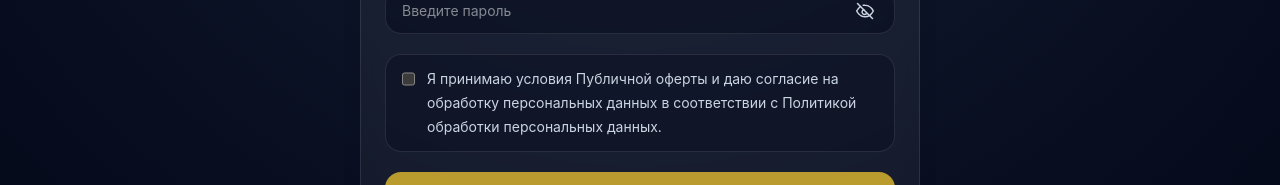
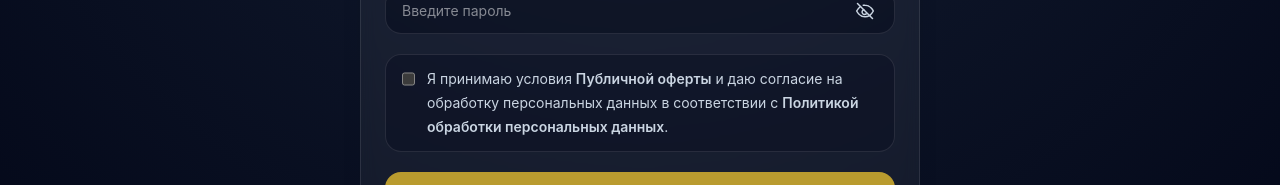
Before and after one commit to Kelevra99/ozon_rewiew_frontend, a Next.js app: page /register in a window 1280 px wide. Shown: the part 413-598 px from the top of the page. Built offline with nearby package versions, Linux system fonts and the light colour scheme; no server answers.

Commit message:
Improve legal links visibility and add register button on legal pages

```diff
--- a/src/app/(public)/register/page.tsx
+++ b/src/app/(public)/register/page.tsx
@@ -178,11 +178,17 @@ export default function RegisterPage() {
               />
               <span>
                 Я принимаю условия{' '}
-                <Link href="/offer" className="text-amber-200 underline underline-offset-4">
+                <Link
+                  href="/offer"
+                  className="font-semibold text-sky-300 underline underline-offset-4 transition hover:text-sky-200"
+                >
                   Публичной оферты
                 </Link>{' '}
                 и даю согласие на обработку персональных данных в соответствии с{' '}
-                <Link href="/privacy" className="text-amber-200 underline underline-offset-4">
+                <Link
+                  href="/privacy"
+                  className="font-semibold text-sky-300 underline underline-offset-4 transition hover:text-sky-200"
+                >
                   Политикой обработки персональных данных
                 </Link>.
               </span>
--- a/src/components/site/legal-page-layout.tsx
+++ b/src/components/site/legal-page-layout.tsx
@@ -23,6 +23,9 @@ export function LegalPageLayout({
           <Link href="/support" className="rounded-full border border-white/10 bg-white/5 px-4 py-2 transition hover:bg-white/10">
             Поддержка
           </Link>
+          <Link href="/register" className="rounded-full border border-amber-300/20 bg-amber-300/10 px-4 py-2 font-medium text-amber-100 transition hover:bg-amber-300/20">
+            Регистрация
+          </Link>
         </div>
 
         <div className="rounded-3xl border border-white/10 bg-white/5 p-6 shadow-xl shadow-black/10 backdrop-blur md:p-8">
```
